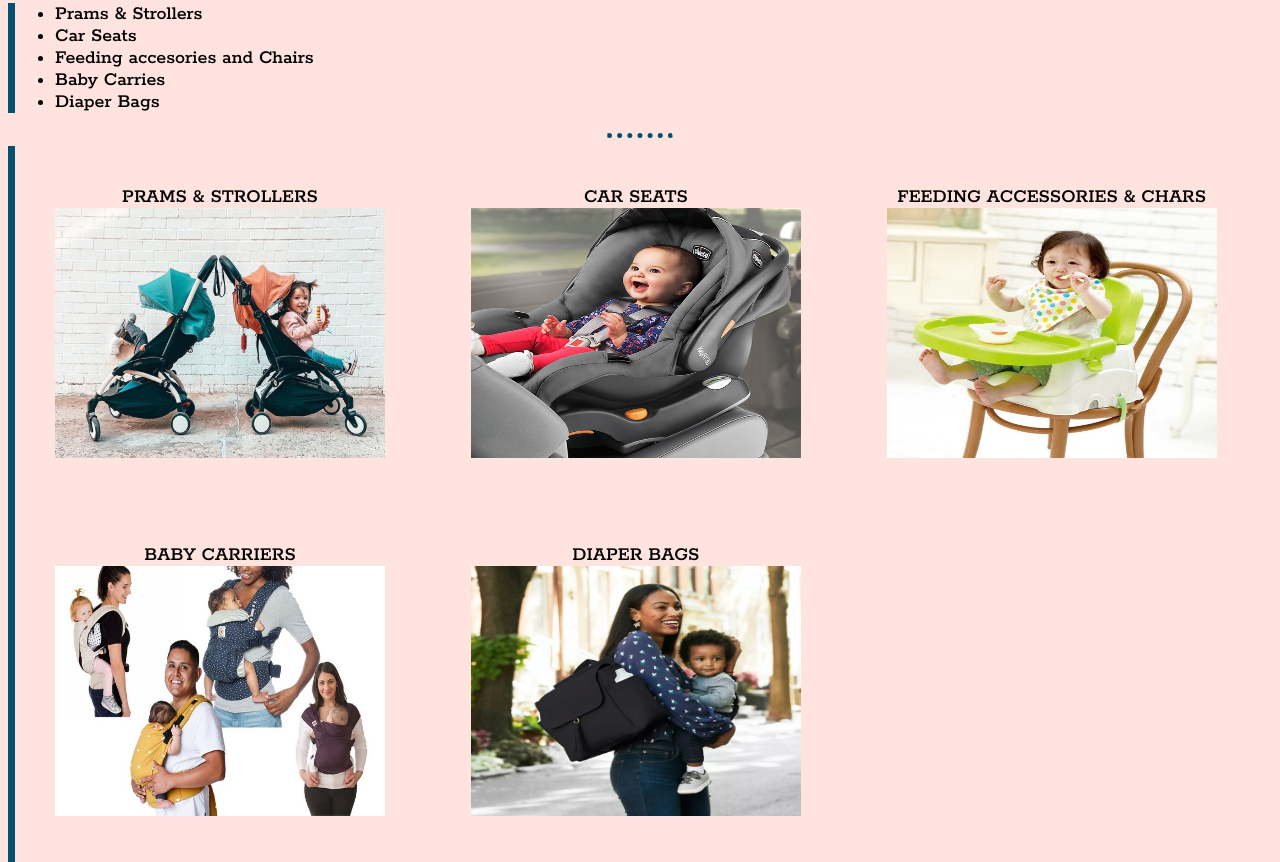
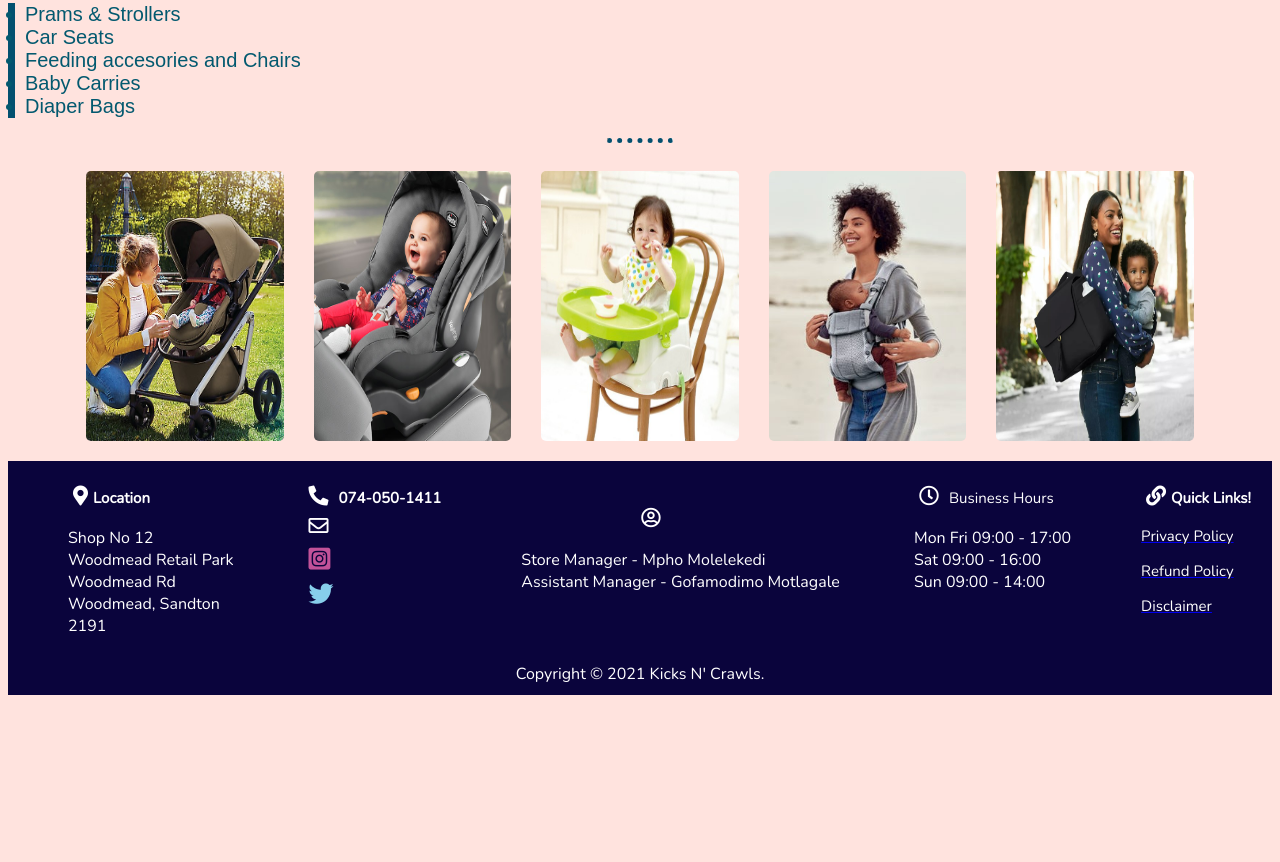
Before and after one commit to bakang1398/Kicks-n-Crawls, a plain HTML site: page products.html in a window 1280 px wide. Shown: the part 507-1369 px from the top of the page. After the commit the page ends 1218 px from the top, so only its background shows below. Drawn offline with nearby package versions, Linux system fonts and the light colour scheme.

Commit message:
Changed products styling

```diff
--- a/products.html
+++ b/products.html
@@ -63,31 +63,26 @@
 
   <!-- THE PRODUCTS -->
 
-  <div class="product-area content">
-    <figure>
-	  <figcaption>PRAMS & STROLLERS</figcaption>
-        <a href="prams&strollers.html"><img src="images/baby-toddler-strollers.jpg" alt="Two baby strollers" width="330" height="250"></a>
-	</figure>
+  <div class="product-area">
+	  <div class="box">
+		<a href="prams&strollers.html"><img src="images/stroller_pram.jpg" alt="Two baby strollers"></a>
+	  </div>
 
-	<figure>
-	  <figcaption>CAR SEATS</figcaption>
-        <a href="car_seats.html"><img src="images/car_seats.jpg" alt="A BABY IN A CAR SEAT" width="330" height="250"></a>
-	</figure>
+	  <div class="box">
+		<a href="car_seats.html"><img src="images/car_seats.jpg" alt="A BABY IN A CAR SEAT"></a>
+	  </div>
 
-	<figure>
-	  <figcaption>FEEDING ACCESSORIES & CHARS</figcaption>
-        <a href="feeding.html"><img src="images/feeding_accessories_and_chairs.jpg" alt="A BABY EATING" width="330" height="250"></a>
-	</figure>
+	  <div class="box">
+		<a href="feeding.html"><img src="images/feeding_accessories_and_chairs.jpg" alt="A BABY EATING"></a>
+	  </div>
 
-	<figure>
-	  <figcaption>BABY CARRIERS</figcaption>
-        <a href="baby_carriers.html"><img src="images/baby_carriers.jpg" alt="PARENTS CARRYING CHILDREN" width="330" height="250"></a>
-	</figure>
+	  <div class="box">
+		<a href="baby_carriers.html"><img src="images/carrier.jpg" alt="PARENTS CARRYING CHILDREN"></a>
+	  </div>
 
-	<figure>
-	  <figcaption>DIAPER BAGS</figcaption>
-      <a href="diaper_bags.html"><img src="images/Diaper_bags.jpg" alt="WOMAN CARRIYING A BABY AND A DIAPER BAG" width="330" height="250"></a>
-	 </figure>
+	  <div class="box">
+		<a href="diaper_bags.html"><img src="images/Diaper_bags.jpg" alt="WOMAN CARRIYING A BABY AND A DIAPER BAG"></a>
+	  </div>
 
   </div>
 
--- a/styles.css
+++ b/styles.css
@@ -5,40 +5,15 @@ body {
 }
 
 .content {
-	font-family: 'Rokkitt', serif;
+	font-family: 'Dosis', sans-serif;
 	font-size: 20px;
+	color: #03596f;
 	border-left: 7px solid #03506f;
+	padding-left: 10px;
 }
 
 .description {
 	text-align: center;
-}
-
-.banner {
-	position: relative;
-}
-
-.banner img {
-	width: 100%;
-	height: auto;
-}
-
-.home-head  {
-	position: absolute;
-	color: #03506f;
-	top: 10%;
-	left: 10%;
-	font-size: 70px;
-	font-family: 'Lobster Two', cursive;
-	margin-bottom: 0;
-}
-
-.slogan {
-	position: absolute;
-	font-size: 20px;
-	margin-top: 0;
-	top: 210px;
-	left: 200px;
 }
 
 .headers {
@@ -46,44 +21,6 @@ body {
 	font-family: 'Gelasio', serif;
 	text-align: center;
 	color: #03506f;
-}
-
-.products-head {
-	position: absolute;
-	color: #03506f;
-	top: 35%;
-	left: 40%;
-	padding: 50px;
-}
-
-.about-container {
-	margin: 50px;
-	display: grid;
-	width: 100%;
-	grid-template-columns: 1.2fr 1.8fr;
-	grid-template-rows: 1fr;
-}
-
-.about-heading {
-	position: absolute;
-	color: #03506f;
-	top: 35%;
-	left: 7%;
-}
-
-.col-right {
-	padding-right: 100px;
-	height: 92%;
-	font-size: 20px;
-	padding-top: 25px;
-}
-
-.contact-us-head {
-	position: absolute;
-	color: #03506f;
-	top: 20%;
-	left: 20%;
-	padding:40px;
 }
 
 /* The nagivation menu/bar styling below this line */
@@ -124,7 +61,44 @@ body {
 	color: LightPink;
 }
 
+/* The home page contents below this line */
+
+.banner {
+	position: relative;
+}
+
+.banner img {
+	width: 100%;
+	height: auto;
+}
+
+.home-head  {
+	position: absolute;
+	color: #03506f;
+	top: 10%;
+	left: 10%;
+	font-size: 70px;
+	font-family: 'Lobster Two', cursive;
+	margin-bottom: 0;
+}
+
+.slogan {
+	position: absolute;
+	font-size: 20px;
+	margin-top: 0;
+	top: 210px;
+	left: 200px;
+}
+
 /* The product page/section and contents below this line */
+
+.products-head {
+	position: absolute;
+	color: #03506f;
+	top: 35%;
+	left: 40%;
+	padding: 50px;
+}
 
 .category {
 	text-align: center;
@@ -133,7 +107,25 @@ body {
 }
 
 .product-area {
-	display: float;
+	width: 90%;
+	padding: 20px;
+	margin: auto;
+	display: flex;
+	flex-direction: row;
+	justify-content: center;
+}
+
+.box {
+	width: 280px;
+	height: 270px;
+	margin: 0 15px;
+}
+
+.box img {
+	display: block;
+	width: 100%;
+	height: 100%;
+	border-radius: 5px;
 }
 
 hr {
@@ -149,16 +141,44 @@ hr {
 	margin: 40px;
 }
 
-.heading {
-	margin-bottom: 20px;
-}
-
 .product-box {
 	width: 100%;
 	display: float;
 }
 
+/* The about page contents below this line */
+
+.about-heading {
+	position: absolute;
+	color: #03506f;
+	top: 35%;
+	left: 7%;
+}
+
+.about-container {
+	margin: 50px;
+	display: grid;
+	width: 100%;
+	grid-template-columns: 1.2fr 1.8fr;
+	grid-template-rows: 1fr;
+}
+
+.col-right {
+	padding-right: 100px;
+	height: 92%;
+	font-size: 20px;
+	padding-top: 25px;
+}
+
 /* The contact page contents and links below this line*/
+
+.contact-us-head {
+	position: absolute;
+	color: #03506f;
+	top: 20%;
+	left: 20%;
+	padding:40px;
+}
 
 .contact-links {
 	text-align: center;
@@ -215,13 +235,6 @@ form {
   background-color: #0a043c;
   color: white;
   font-family: 'Nunito', sans-serif;
-}
-
-.smaller-image {
-  width: 30px;
-  border: 1px;
-  border-color: black;
-  border-style: solid;
 }
 
 .footer-content {
```
Also changed, not shown: about_us.html (+3 -0 lines), images/about_us.jpg (deleted), images/about_us1.jpg (deleted), images/about_us_1.jfif (deleted), images/baby-products-featured.jpg (deleted), images/baby-toddler-strollers.jpg (deleted), images/baby_carriers.jpg (deleted), images/carrier.jpg (added), images/company_logo.png (deleted), images/hours_icon.png (deleted), images/phone_icon.jpg (deleted), images/prodcuts.jpg (deleted), images/products1.jpg (deleted), images/stroller_pram.jpg (added).
